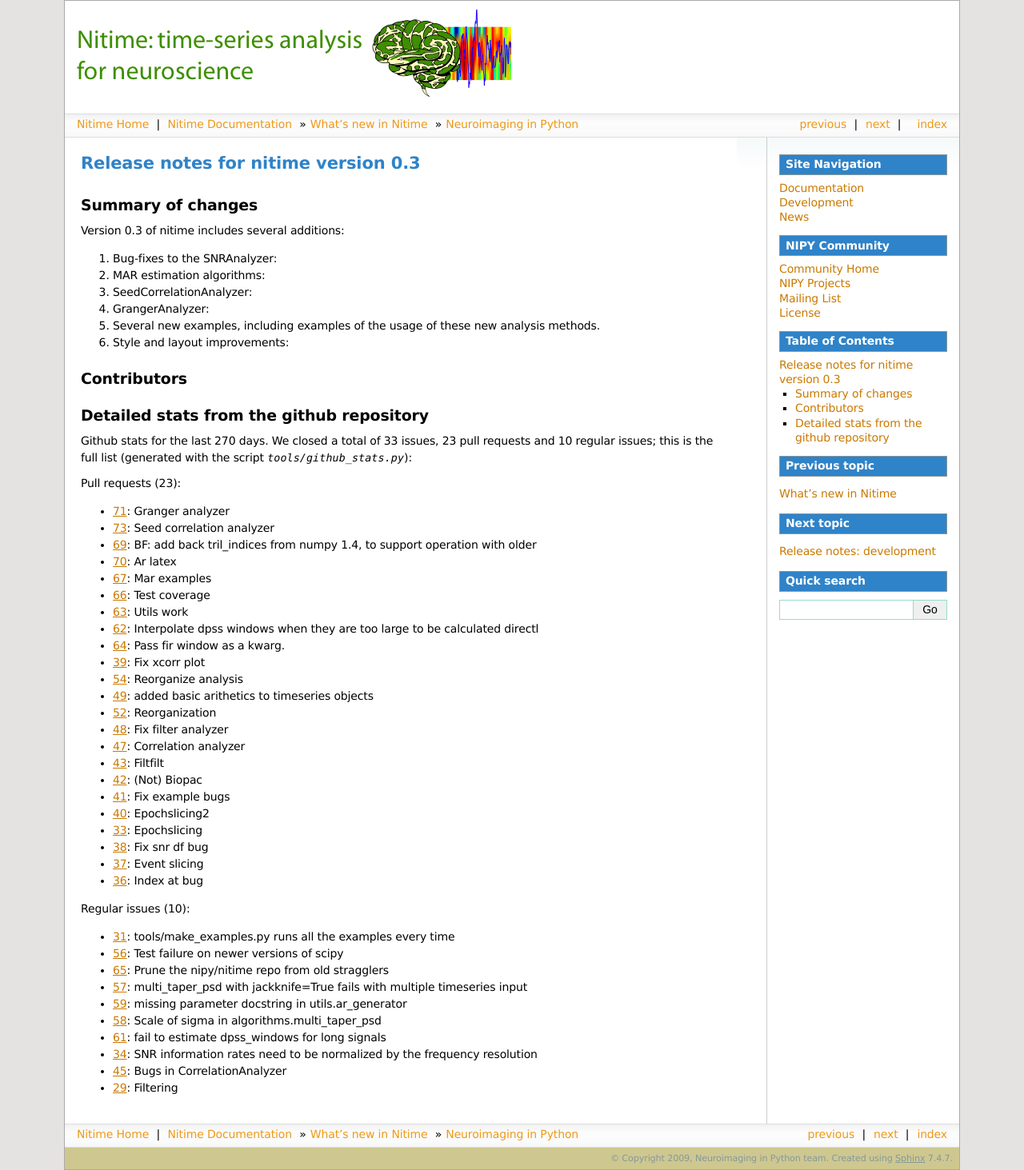
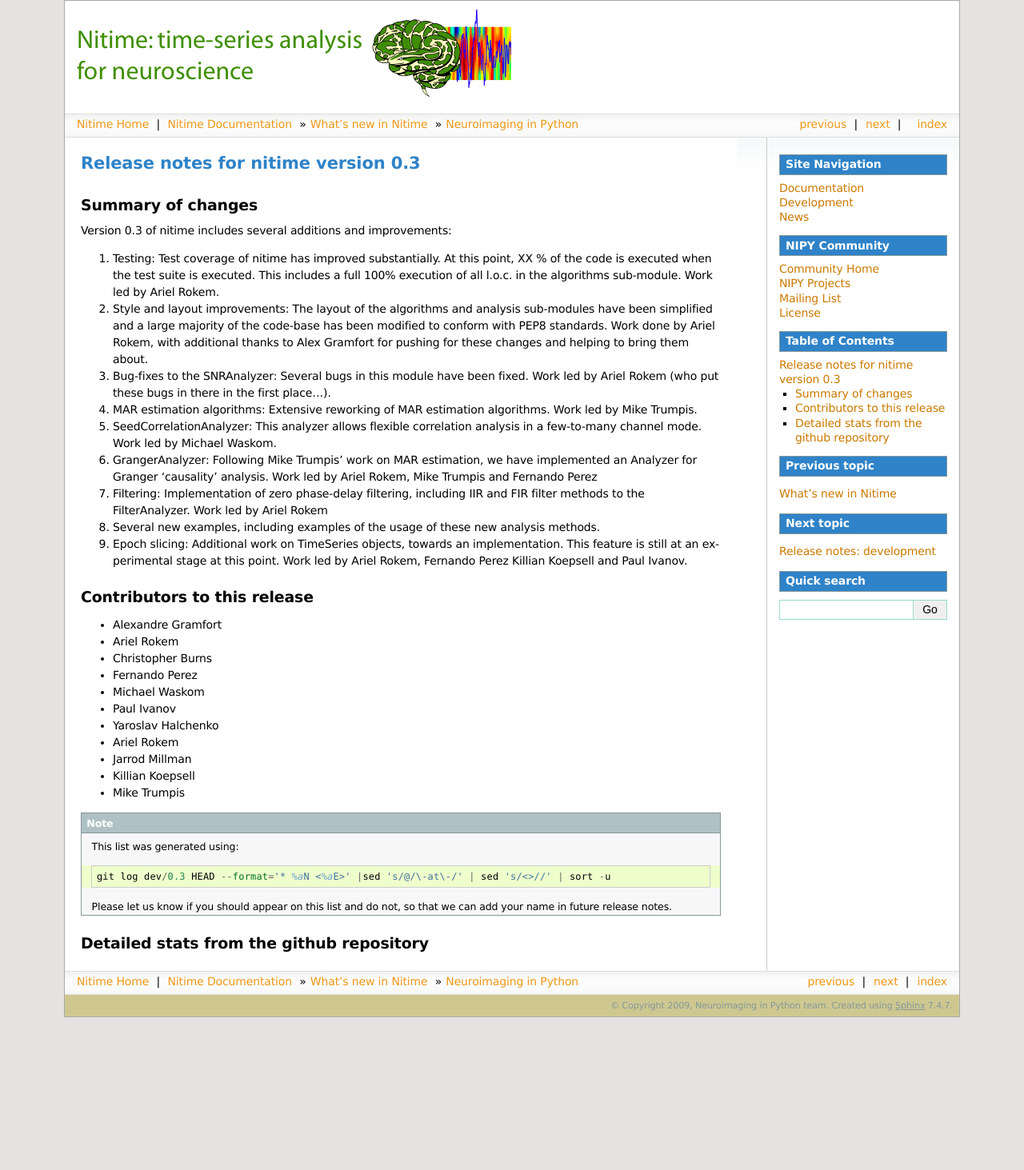
Before and after one commit to nipy/nitime, a Sphinx documentation site: the page built from doc/whatsnew/version0.3.rst, in a window 1280 px wide. Shown: the whole page at 80% size. Built offline with Sphinx 7.4.7, drawn with Linux system fonts in a browser that asks for light colours; formulas are drawn with MathJax 3; pages that are not in the unit, such as notebooks, are missing from menus; the version number could not be read and is left out; after the commit the page ends 1272 px from its top, so only the background shows below that.

Commit message:
More work on the release notes.

```diff
--- a/doc/whatsnew/version0.3.rst
+++ b/doc/whatsnew/version0.3.rst
@@ -6,66 +6,70 @@
 Summary of changes
 ------------------
 
-Version 0.3 of nitime includes several additions:
+Version 0.3 of nitime includes several additions and improvements:
 
-#. Bug-fixes to the SNRAnalyzer:
+#. Testing: Test coverage of nitime has improved substantially. At this point,
+   XX % of the code is executed when the test suite is executed. This includes
+   a full 100% execution of all l.o.c. in the algorithms sub-module. Work led
+   by Ariel Rokem.
 
-#. MAR estimation algorithms:
+#. Style and layout improvements: The layout of the algorithms and analysis
+   sub-modules have been simplified and a large majority of the code-base has
+   been modified to conform with PEP8 standards. Work done by Ariel Rokem, with
+   additional thanks to Alex Gramfort for pushing for these changes and helping
+   to bring them about.
 
-#. SeedCorrelationAnalyzer:
+#. Bug-fixes to the SNRAnalyzer: Several bugs in this module have been
+   fixed. Work led by Ariel Rokem (who put these bugs in there in the first
+   place...).
 
-#. GrangerAnalyzer:
+#. MAR estimation algorithms: Extensive reworking of MAR estimation algorithms.
+   Work led by Mike Trumpis.
+
+#. SeedCorrelationAnalyzer: This analyzer allows flexible correlation analysis
+   in a few-to-many channel mode. Work led by Michael Waskom.
+
+#. GrangerAnalyzer: Following Mike Trumpis' work on MAR estimation, we have
+   implemented an Analyzer for Granger 'causality' analysis. Work led by Ariel
+   Rokem, Mike Trumpis and Fernando Perez
+
+#. Filtering: Implementation of zero phase-delay filtering, including IIR and
+   FIR filter methods to the FilterAnalyzer. Work led by Ariel Rokem
 
 #. Several new examples, including examples of the usage of these new analysis
    methods.
 
-#. Style and layout improvements:
+#. Epoch slicing: Additional work on TimeSeries objects, towards an
+   implementation. This feature is still at an experimental stage at this
+   point. Work led by Ariel Rokem, Fernando Perez Killian Koepsell and Paul
+   Ivanov.
 
 
-Contributors
-------------
+
+Contributors to this release
+----------------------------
+
+* Alexandre Gramfort
+* Ariel Rokem
+* Christopher Burns
+* Fernando Perez
+* Michael Waskom
+* Paul Ivanov
+* Yaroslav Halchenko
+* Ariel Rokem
+* Jarrod Millman
+* Killian Koepsell
+* Mike Trumpis
+
+.. Note::
+
+   This list was generated using::
+
+       git log dev/0.3 HEAD --format='* %aN <%aE>' |sed 's/@/\-at\-/' | sed 's/<>//' | sort -u
+
+   Please let us know if you should appear on this list and do not, so that we
+   can add your name in future release notes.
 
 
 Detailed stats from the github repository
 -----------------------------------------
-
-Github stats for the last  270 days. We closed a total of 33 issues, 23 pull requests and 10 regular  issues; this is the full list (generated with the script `tools/github_stats.py`):
-
-Pull requests (23):
-
-* `71 <https://github.com/nipy/nitime/issues/71>`_: Granger analyzer
-* `73 <https://github.com/nipy/nitime/issues/73>`_: Seed correlation analyzer
-* `69 <https://github.com/nipy/nitime/issues/69>`_: BF: add back tril_indices from numpy 1.4, to support operation with older
-* `70 <https://github.com/nipy/nitime/issues/70>`_: Ar latex
-* `67 <https://github.com/nipy/nitime/issues/67>`_: Mar examples
-* `66 <https://github.com/nipy/nitime/issues/66>`_: Test coverage
-* `63 <https://github.com/nipy/nitime/issues/63>`_: Utils work
-* `62 <https://github.com/nipy/nitime/issues/62>`_: Interpolate dpss windows when they are too large to be calculated directl
-* `64 <https://github.com/nipy/nitime/issues/64>`_: Pass fir window as a kwarg.
-* `39 <https://github.com/nipy/nitime/issues/39>`_: Fix xcorr plot
-* `54 <https://github.com/nipy/nitime/issues/54>`_: Reorganize analysis
-* `49 <https://github.com/nipy/nitime/issues/49>`_: added basic arithetics to timeseries objects
-* `52 <https://github.com/nipy/nitime/issues/52>`_: Reorganization
-* `48 <https://github.com/nipy/nitime/issues/48>`_: Fix filter analyzer
-* `47 <https://github.com/nipy/nitime/issues/47>`_: Correlation analyzer
-* `43 <https://github.com/nipy/nitime/issues/43>`_: Filtfilt
-* `42 <https://github.com/nipy/nitime/issues/42>`_: (Not) Biopac
-* `41 <https://github.com/nipy/nitime/issues/41>`_: Fix example bugs
-* `40 <https://github.com/nipy/nitime/issues/40>`_: Epochslicing2
-* `33 <https://github.com/nipy/nitime/issues/33>`_: Epochslicing
-* `38 <https://github.com/nipy/nitime/issues/38>`_: Fix snr df bug
-* `37 <https://github.com/nipy/nitime/issues/37>`_: Event slicing
-* `36 <https://github.com/nipy/nitime/issues/36>`_: Index at bug
-
-Regular issues (10):
-
-* `31 <https://github.com/nipy/nitime/issues/31>`_: tools/make_examples.py runs all the examples every time
-* `56 <https://github.com/nipy/nitime/issues/56>`_: Test failure on newer versions of scipy
-* `65 <https://github.com/nipy/nitime/issues/65>`_: Prune the nipy/nitime repo from old stragglers
-* `57 <https://github.com/nipy/nitime/issues/57>`_: multi_taper_psd with jackknife=True fails with multiple timeseries input
-* `59 <https://github.com/nipy/nitime/issues/59>`_: missing parameter docstring in utils.ar_generator
-* `58 <https://github.com/nipy/nitime/issues/58>`_: Scale of sigma in algorithms.multi_taper_psd
-* `61 <https://github.com/nipy/nitime/issues/61>`_: fail to estimate dpss_windows for long signals
-* `34 <https://github.com/nipy/nitime/issues/34>`_: SNR information rates need to be normalized by the frequency resolution
-* `45 <https://github.com/nipy/nitime/issues/45>`_: Bugs in CorrelationAnalyzer
-* `29 <https://github.com/nipy/nitime/issues/29>`_: Filtering
```
Also changed, not shown: doc/whatsnew/index.rst (+8 -5 lines).
